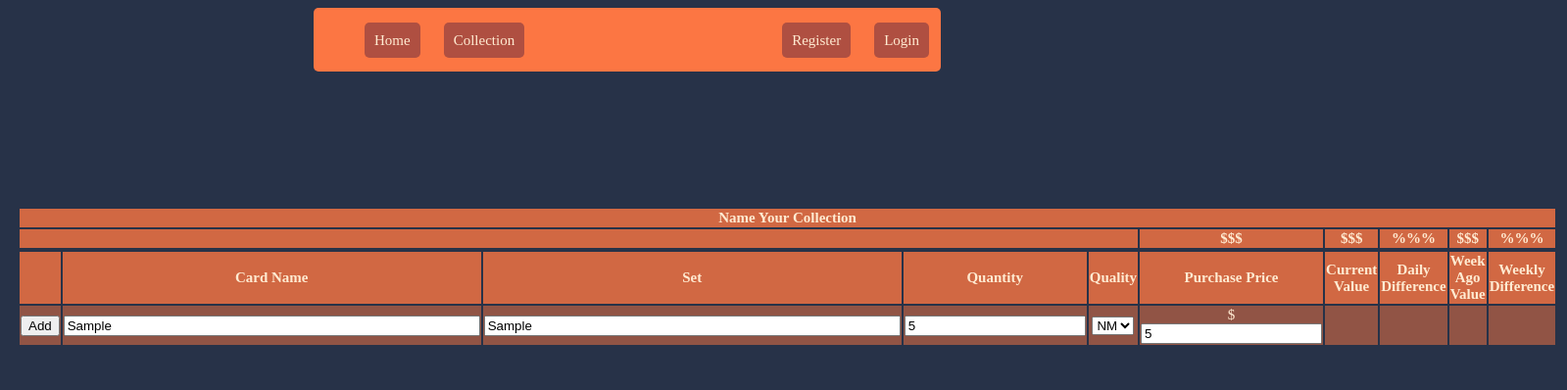
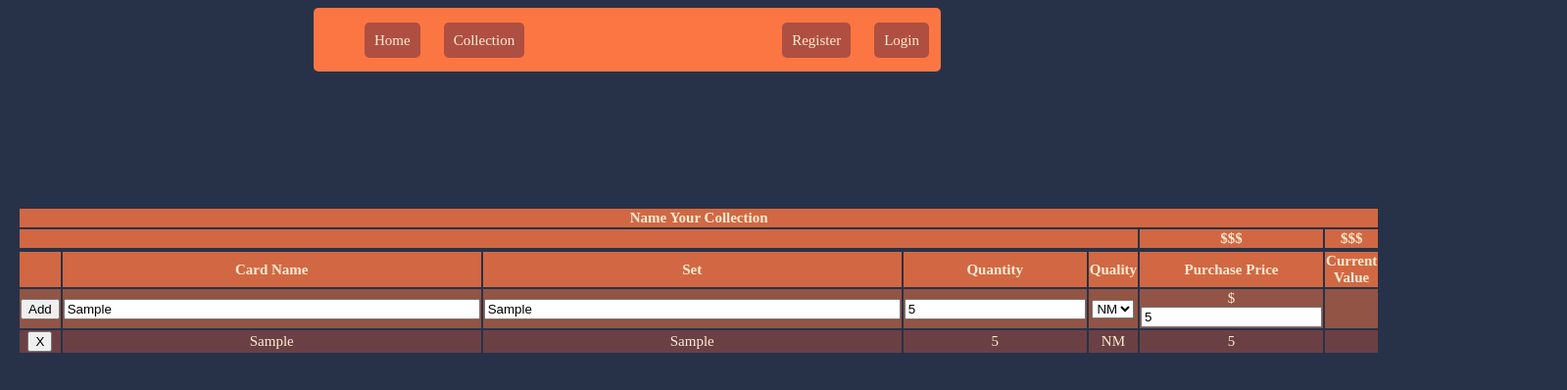
Before and after one commit to DaLairBear/galactic-trove, a website: page client/collection.html in a window 1280 px wide. Both pictures are taken after typing "Sample", "Sample", "5", "5" into the empty fields and a click on the button "Add". Shown: the whole page at 98% size, 1599 px wide, since content can reach past the window. Drawn offline with nearby package versions, Linux system fonts and the light colour scheme; no server answers; a web font is replaced by a local one.

Commit message:
Added alerts for login/register, added card adding function

```diff
--- a/client/collection.html
+++ b/client/collection.html
@@ -6,6 +6,7 @@
     <meta name="viewport" content="width=device-width, initial-scale=1.0">
     <title>Galactic Trove</title>
     <link rel="stylesheet" href="styles.css">
+    <link rel="stylesheet" href="/css">
     <link rel="stylesheet" href="https://fonts.googleapis.com/css?family=Kameron&display=swap">
     <link rel="stylesheet" href="//code.jquery.com/ui/1.12.0-rc.1/themes/smoothness/jquery-ui.css">
 </head>
@@ -39,15 +40,12 @@
         <table class="collection-table">
             <thead class="collection-table-header">
                 <tr id="collection-table-name">
-                    <th colspan="10" contenteditable="true">Name Your Collection</th>
+                    <th colspan="7" contenteditable="true">Name Your Collection</th>
                 </tr>
                 <tr id="collection-table-totals">
                     <th colspan="5"></th>
                     <th>$$$</th>
                     <th>$$$</th>
-                    <th>%%%</th>
-                    <th>$$$</th>
-                    <th>%%%</th>
                 </tr>
                 <tr id="collection-table-header-names"></tr>
                     <th></th>
@@ -57,9 +55,6 @@
                     <th>Quality</th>
                     <th>Purchase Price</th>
                     <th>Current Value</th>
-                    <th>Daily Difference</th>
-                    <th>Week Ago Value</th>
-                    <th>Weekly Difference</th>
                 </tr>
             </thead>
             <tbody>
@@ -113,12 +108,9 @@
                             <span class="bought-value-dollarsign">$</span><input type="number" class="bought-value">
                         </td>
                         <td></td>
-                        <td></td>
-                        <td></td>
-                        <td></td>
                     </tr>
                 </thead>
-                <thead class="collection-inputs">
+                <thead id="collection-inputs">
 
                 </thead>
             </tbody>
--- a/client/collection.js
+++ b/client/collection.js
@@ -5,8 +5,8 @@ const autoComplete = (e) => {
     .then((autoRes) => {
       console.log(autoRes.data)
       showResultsCard(autoRes.data.data)
-    });
-};
+    })
+}
 
 cardNameEntry.addEventListener("input", autoComplete)
 
@@ -85,7 +85,51 @@ function showResultsSet(arr) {
     closeList()
 }
 
+let setQuanityEntry = document.querySelector(".quantity-input")
+let qualityEntry = document.querySelector(".quality-select")
+let setQualityEntry = qualityEntry.options[qualityEntry.selectedIndex]
+let setBoughtValue = document.querySelector(".bought-value")
+let addButton = document.querySelector(".add-card-btn")
+// let cardValue = cardValueCalc()
 
 const addToCollection = (e) =>{
+  console.log('add')
+    res = document.getElementById("collection-inputs")
+    res.innerHTML = `
+    <tr class="collection-inputs">
+      <td class="collection-inputs">
+        <button id="delete-button" type="button"  class="collection-inputs">X</button>
+      </td>
+      <td  class="collection-inputs">${cardNameEntry.value}</td>
+      <td  class="collection-inputs">${setNameEntry.value}</td>
+      <td  class="collection-inputs">${setQuanityEntry.value}</td>
+      <td  class="collection-inputs">${setQualityEntry.value}</td>
+      <td  class="collection-inputs">${setBoughtValue.value}</td>
+      <td  class="collection-inputs"></td>
+    </tr>
+    `
 
+  }
+
+  addButton.addEventListener("click", addToCollection)
+
+  // let deleteButton = document.querySelector("#delete-button")
+  // deleteButton.addEventListener("click", deleteCard)
+
+
+const deleteCard = (e) =>{
+  let x = document.getElementsByClassName('collection-inputs')
+  for(let i = 0; i < x.length; i++){
+      x[i].parentNode.removeChild(x[i])
+  }
 }
+
+
+
+// const cardValueCalc = (e) =>{
+//   axios.get(`https://api.scryfall.com/cards/named?exact${setNameEntry}&set=`)
+//     .then((autoRes) => {
+//       console.log(autoRes.data)
+//       showResultsCard(autoRes.data.data)
+//     })
+// }
--- a/client/login.js
+++ b/client/login.js
@@ -5,6 +5,7 @@ const baseURL = `http://localhost:4545/api`
 
 const login = body => axios.post(`${baseURL}/login`, body).then( res => {
     console.log(res.data)
+    alert(`Welcome ${res.data.username}`)
     }).catch(err => {
     console.log(err)
     alert('Uh oh. Your request did not work.')
--- a/client/register.js
+++ b/client/register.js
@@ -6,6 +6,7 @@ const baseURL = `http://localhost:4545/api`
 
 const register = body => axios.post(`${baseURL}/register`, body).then(res => {
     console.log(res.data)
+    alert(`Thank you for registering with Galactic Trove ${res.data.username}`)
   }).catch(err => {
     console.log(err)
     alert('Uh oh. Your request did not work.')
--- a/client/styles.css
+++ b/client/styles.css
@@ -114,6 +114,9 @@ body {
     background-color: rgb(252, 118, 67, 0.5);
 }
 
+#collection-inputs {
+    background-color: rgb(175, 79, 65, 0.5);
+}
 
 #result-card ul {
     background-color: rgb(252, 118, 67, 0.5);
```
Also changed, not shown: client/home.html (+3 -0 lines), client/login.html (+1 -0 lines), client/register.html (+1 -0 lines), Artboard 1.png (added).
